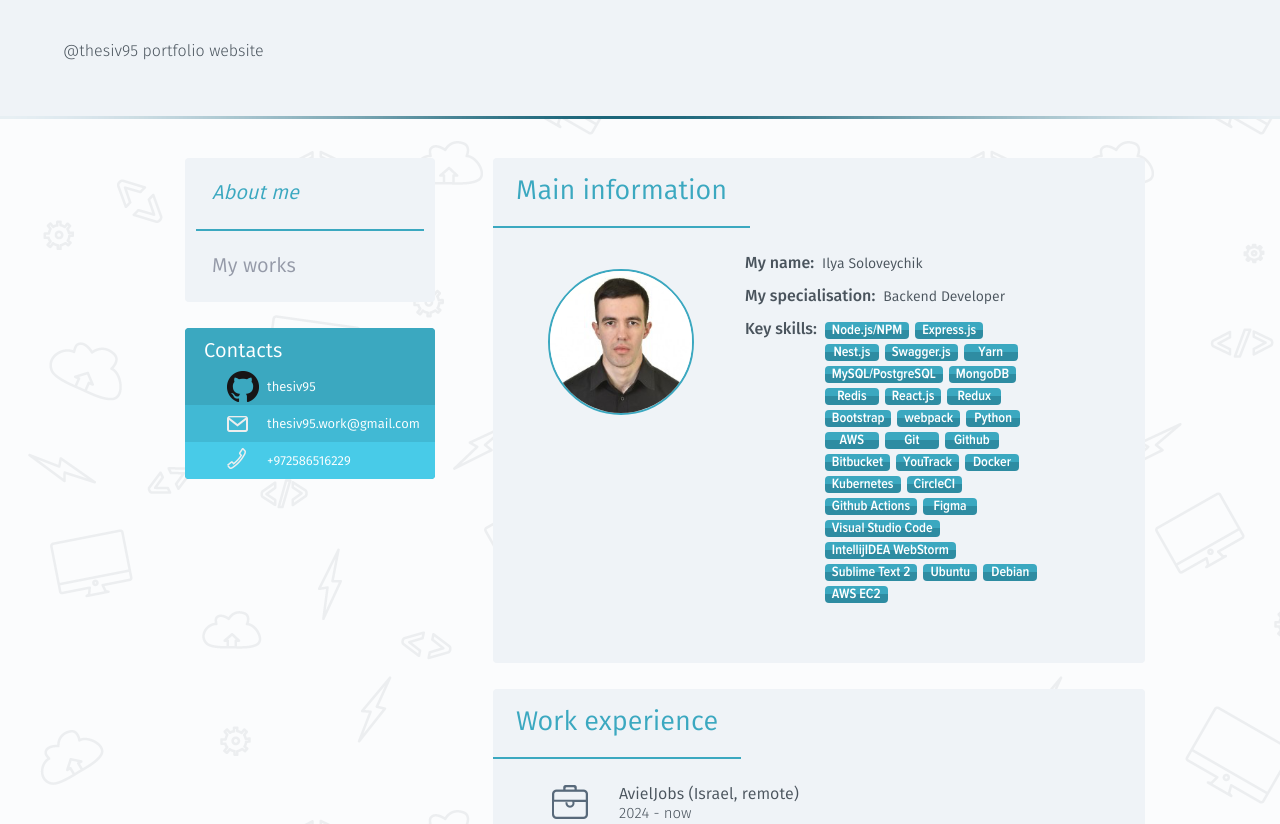
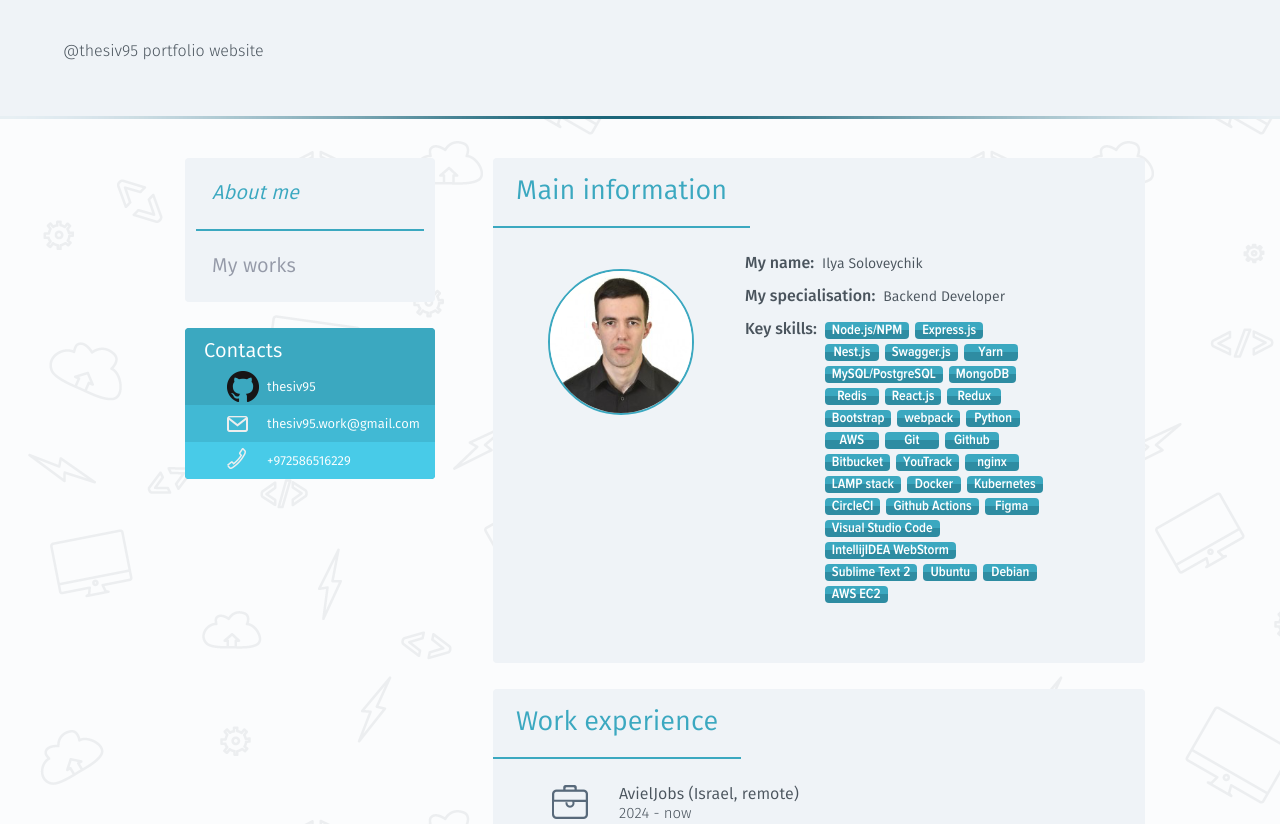
Before and after one commit to thesiv95/portfolio-react, a React (Create React App) app: page / in a window 1280 px wide. Shown: the top 824 px of the page. Built offline with nearby package versions, Linux system fonts and the light colour scheme.

Commit message:
add webservers stack

```diff
--- a/src/data/skills.js
+++ b/src/data/skills.js
@@ -1,5 +1,5 @@
 export default [
     'Node.js/NPM', 'Express.js', 'Nest.js', 'Swagger.js', 'Yarn', 'MySQL/PostgreSQL', 'MongoDB', 'Redis', 'React.js',
-    'Redux', 'Bootstrap', 'webpack', 'Python', 'AWS', 'Git', 'Github', 'Bitbucket', 'YouTrack', 'Docker', 'Kubernetes', 'CircleCI',
+    'Redux', 'Bootstrap', 'webpack', 'Python', 'AWS', 'Git', 'Github', 'Bitbucket', 'YouTrack', 'nginx', 'LAMP stack', 'Docker', 'Kubernetes', 'CircleCI',
     'Github Actions', 'Figma', 'Visual Studio Code', 'IntellijIDEA WebStorm', 'Sublime Text 2', 'Ubuntu', 'Debian', 'AWS EC2'
 ];
```
